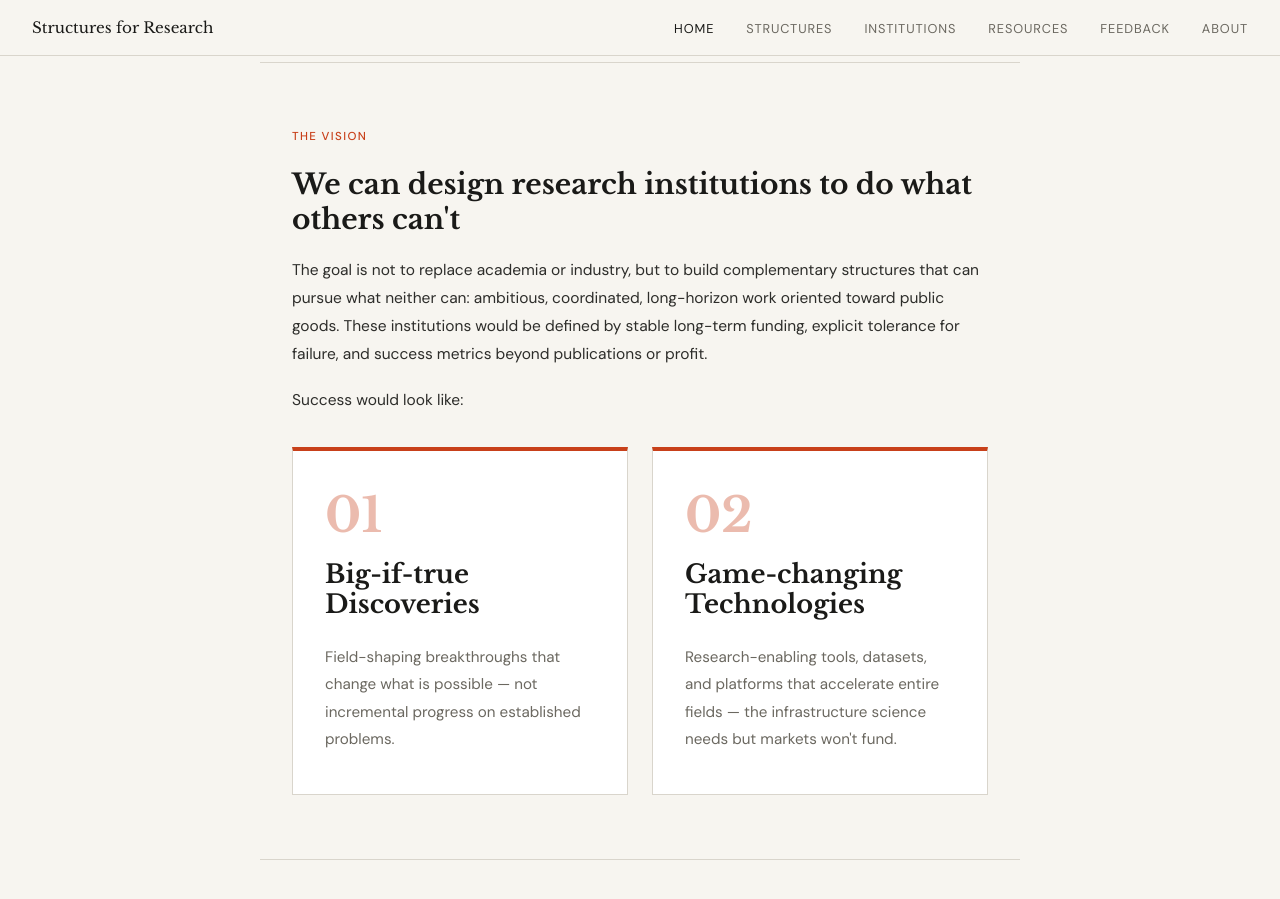
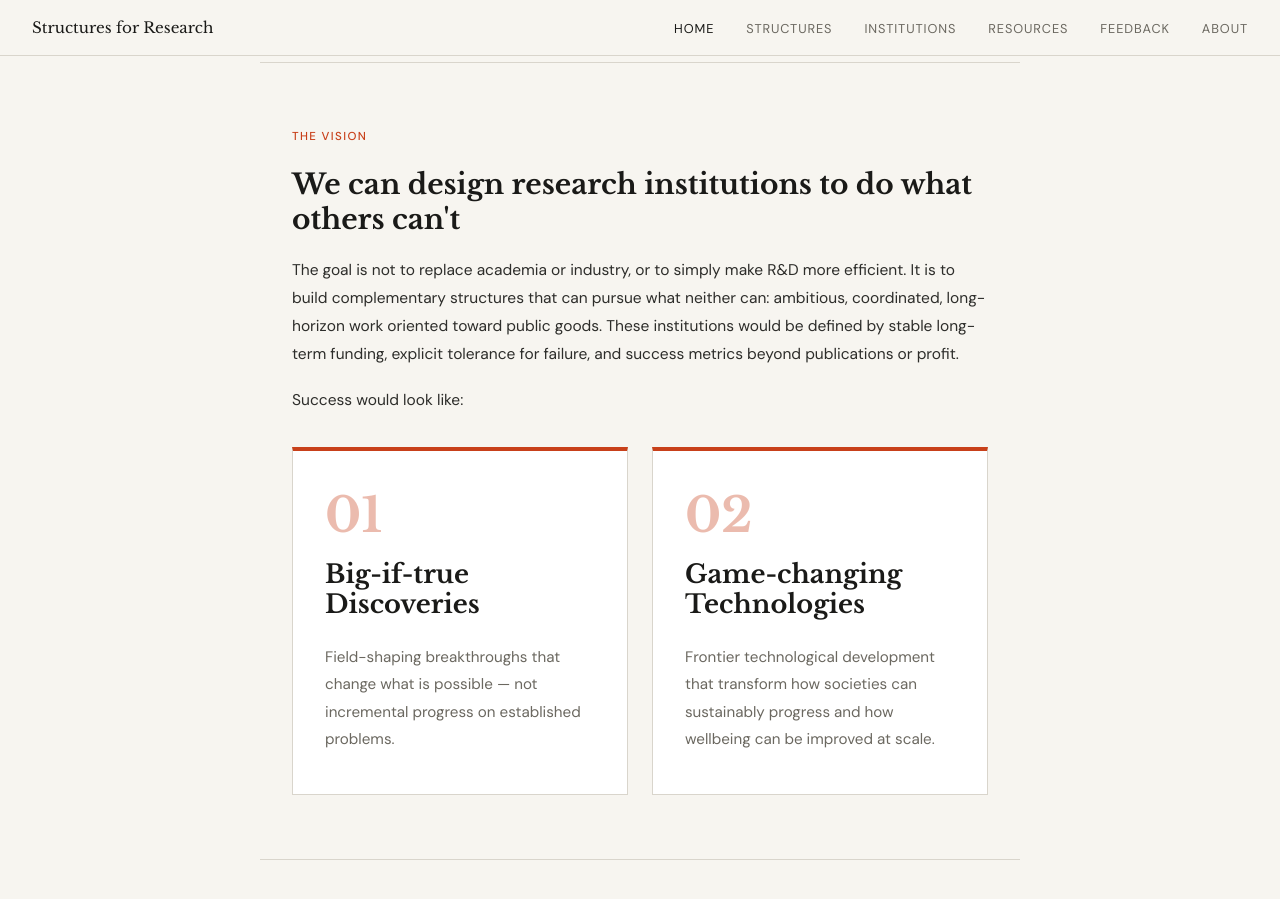
Before and after one commit to biancale4/structuresforresearch.com, a Jekyll site: the page built from index.html, in a window 1280 px wide and 900 px high, scrolled down 2410 px. Built offline with Jekyll 4.4.1, drawn with Linux system fonts in a browser that asks for light colours; some of the changed text lies outside the part shown.

Commit message:
Update index.html

```diff
--- a/index.html
+++ b/index.html
@@ -134,7 +134,7 @@ description: How alternative research structures fill the gaps left by academia
 <section class="content" id="vision">
   <p class="section-label">The Vision</p>
   <h2>We can design research institutions to do what others can't</h2>
-  <p>The goal is not to replace academia or industry, but to build complementary structures that can pursue what neither can: ambitious, coordinated, long-horizon work oriented toward public goods. These institutions would be defined by stable long-term funding, explicit tolerance for failure, and success metrics beyond publications or profit.</p>
+  <p>The goal is not to replace academia or industry, or to simply make R&D more efficient. It is to build complementary structures that can pursue what neither can: ambitious, coordinated, long-horizon work oriented toward public goods. These institutions would be defined by stable long-term funding, explicit tolerance for failure, and success metrics beyond publications or profit.</p>
   <p>Success would look like:</p>
   <div class="vision-cards">
     <div class="vision-card">
@@ -145,7 +145,7 @@ description: How alternative research structures fill the gaps left by academia
     <div class="vision-card">
       <div class="vision-card-num">02</div>
       <h3>Game-changing Technologies</h3>
-      <p>Research-enabling tools, datasets, and platforms that accelerate entire fields — the infrastructure science needs but markets won't fund.</p>
+      <p>Frontier technological development that transform how societies can sustainably progress and how wellbeing can be improved at scale.</p>
     </div>
   </div>
 </section>
@@ -166,8 +166,8 @@ description: How alternative research structures fill the gaps left by academia
   <br>
   <p>Together, these incentives shift behavior toward proposing and pursuing ideas that would rarely survive traditional peer review, but that have disproportionate upside if they succeed.</p>
   <p>DARPA has become the poster child of effective, non-traditional institutional structures for breakthrough R&amp;D and has been <a href="https://ifp.org/the-arpa-model-a-reading-list/">extensively studied</a> as such. Its model has increasingly served as a blueprint for new "ARPA-style" agencies in the US and abroad, including <a href="https://arpa-h.gov/">ARPA-H</a>, <a href="https://www.sprind.org/en">SPRIND</a> in Germany, and <a href="https://aria.org.uk/">ARIA</a> in the UK.</p>
+  <br>
   <p style="color:var(--muted);font-style:italic">Example 2:</p>
-  <br>
   <p>The <a href="https://www.hhmi.org/">Howard Hughes Medical Institute</a> is a core-funded, philanthropy-backed research organization that shifts support away from short-term, project-based grants (~3 years) toward long-term investigator funding (typically ~7 years). This structure gives researchers greater freedom to pursue creative, higher-risk work that is less constrained by immediate publication pressures, <a href="https://www.nber.org/papers/w15466">compared to</a> traditionally NIH-funded science. However, while this model meaningfully rethinks funding incentives, HHMI's underlying institutional structure remains largely academia-shaped.</p>
   <br>
   <p style="color:var(--muted);font-style:italic">Example 3:</p>
@@ -234,7 +234,7 @@ description: How alternative research structures fill the gaps left by academia
     <div class="type-card type-card-industrial">
       <div class="type-card-name">Industrial Labs</div>
       <div class="type-card-sub">Corporate-funded, research-first</div>
-      <p class="type-card-desc">Corporate-funded labs with significant autonomy from business units. Historically among the most productive research environments ever created. The model is rare today but remains a critical archetype. <em>Examples: Bell Labs, Xerox PARC, GE Research, IBM Research, Ink and Switch.</em></p>
+      <p class="type-card-desc">Corporate-funded labs with significant autonomy from business units. Historically among the most productive research environments ever created. The model is rare today but remains a critical archetype. <em>Examples: Bell Labs, Xerox PARC, Ink and Switch.</em></p>
     </div>
     <div class="type-card type-card-govt">
       <div class="type-card-name">Government &amp; Mission Labs</div>
@@ -252,7 +252,7 @@ description: How alternative research structures fill the gaps left by academia
       <p class="type-card-desc">Standalone organisations built to execute a specific technical goal with a unified team. CEO-led, milestone-driven, time-bound (~3–7 years). Pursuing public goods rather than products. <em>Examples: E11 Bio, Cultivarium, Parallel Squared (via Convergent Research).</em></p>
     </div>
     <div class="type-card type-card-bbn">
-      <div class="type-card-name">BBNs / Frontier Research Contracts</div>
+      <div class="type-card-name">BBNs / Frontier Research Contractors</div>
       <div class="type-card-sub">Contract-based, distributed elite teams</div>
       <p class="type-card-desc">Contract-based networks assembling elite teams across institutions to tackle defined frontier problems. More flexible than FROs; ideal for engineering-heavy work too public-good-oriented for industry. <em>Examples: BBN Technologies, SRI International, MITRE Corporation.</em></p>
     </div>
```
